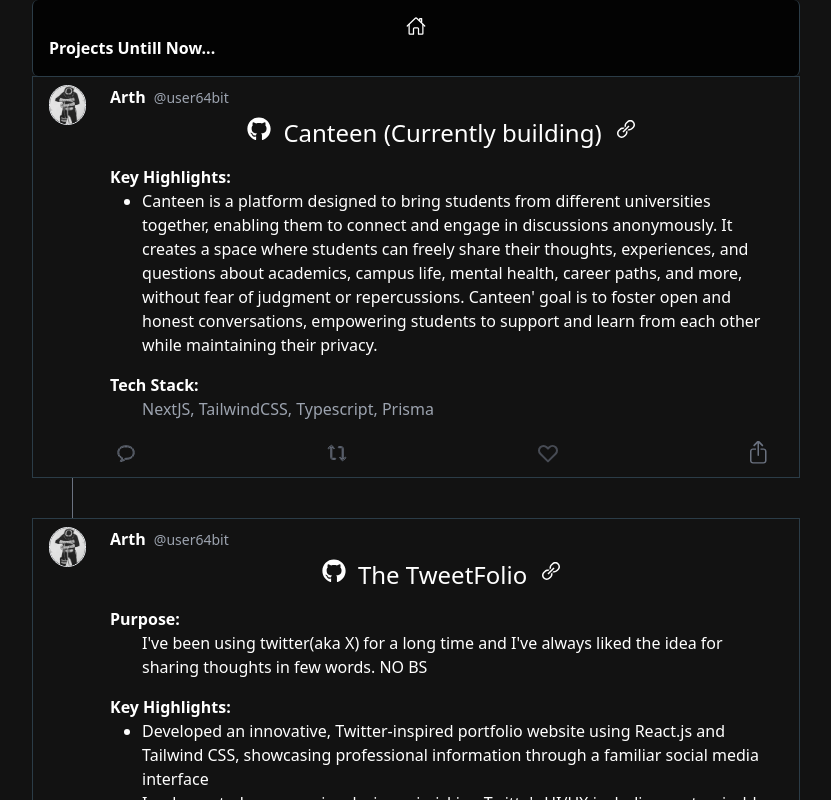
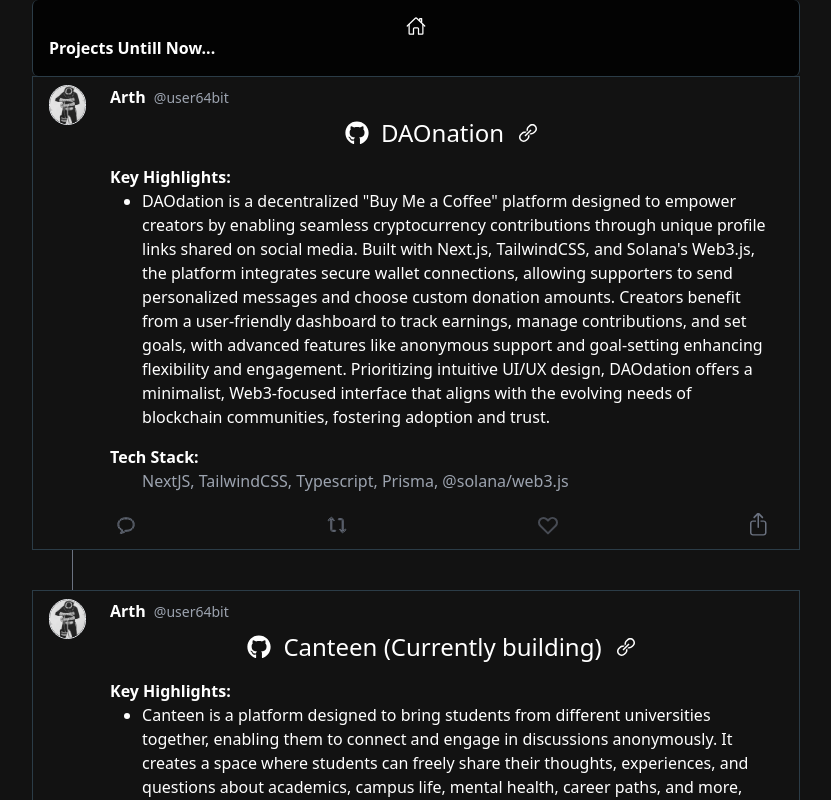
Before and after one commit to user-64bit/The-Tweetfolio, a React (Create React App) app: page /projects in a window 1280 px wide. Shown: the top 800 px of the page, without its empty margins (224-1055 px from the left). Built offline with nearby package versions, Linux system fonts and the light colour scheme.

Commit message:
add daonation

```diff
--- a/src/components/tweets/ListProject.js
+++ b/src/components/tweets/ListProject.js
@@ -15,7 +15,7 @@
   }, []);
   return (
     <div className="">
-      <h3 className="text-2xl pb-4 flex justify-center gap-x-3">
+      <h3 className="text-2xl pb-4 flex justify-center items-center gap-x-3">
         <a href={githubLink} target="_blank" rel="noreferrer">
           <FaGithub />
         </a>
--- a/src/components/tweets/ProjectsTweetThread.js
+++ b/src/components/tweets/ProjectsTweetThread.js
@@ -12,7 +12,7 @@
         <div
           className={`text-white sticky top-0 p-4 font-bold rounded-md z-[100] bg-black bg-opacity-80 border-[#2b3c47] border-l border-r`}
         >
-          <div className="flex justify-center text-xl ">
+          <div className="flex justify-center items-center text-xl ">
             <Link to="/">
               <IoHomeOutline className="cursor-pointer" />
             </Link>
--- a/src/config.js
+++ b/src/config.js
@@ -69,11 +69,20 @@
 //  Projects
 export const ProjectsData = [
   {
+    projectName: "DAOnation",
+    listItems: [
+      'DAOdation is a decentralized "Buy Me a Coffee" platform designed to empower creators by enabling seamless cryptocurrency contributions through unique profile links shared on social media. Built with Next.js, TailwindCSS, and Solana\'s Web3.js, the platform integrates secure wallet connections, allowing supporters to send personalized messages and choose custom donation amounts. Creators benefit from a user-friendly dashboard to track earnings, manage contributions, and set goals, with advanced features like anonymous support and goal-setting enhancing flexibility and engagement. Prioritizing intuitive UI/UX design, DAOdation offers a minimalist, Web3-focused interface that aligns with the evolving needs of blockchain communities, fostering adoption and trust.',
+    ],
+    githubLink: "https://github.com/user-64bit/daonation",
+    liveProject: "https://daonation.xyz",
+    techStack: "NextJS, TailwindCSS, Typescript, Prisma, @solana/web3.js",
+  },
+  {
     projectName: "Canteen (Currently building)",
     listItems: [
       "Canteen is a platform designed to bring students from different universities together, enabling them to connect and engage in discussions anonymously. It creates a space where students can freely share their thoughts, experiences, and questions about academics, campus life, mental health, career paths, and more, without fear of judgment or repercussions. Canteen' goal is to foster open and honest conversations, empowering students to support and learn from each other while maintaining their privacy.",
     ],
-    githubLink: "#",
+    githubLink: "https://github.com/user-64bit/canteen",
     liveProject: "https://canteen.arthprajapati.com",
     techStack: "NextJS, TailwindCSS, Typescript, Prisma",
   },
```
